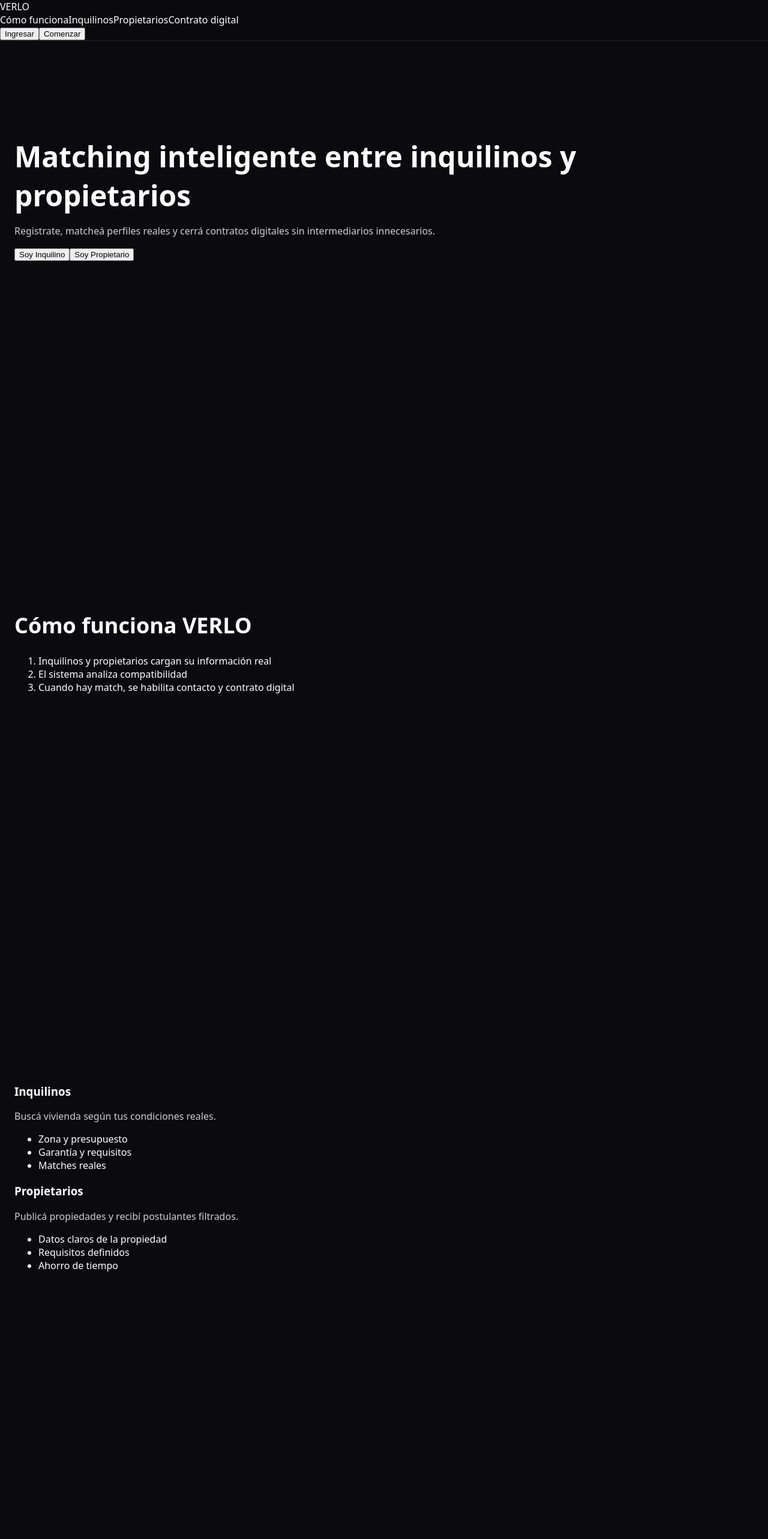
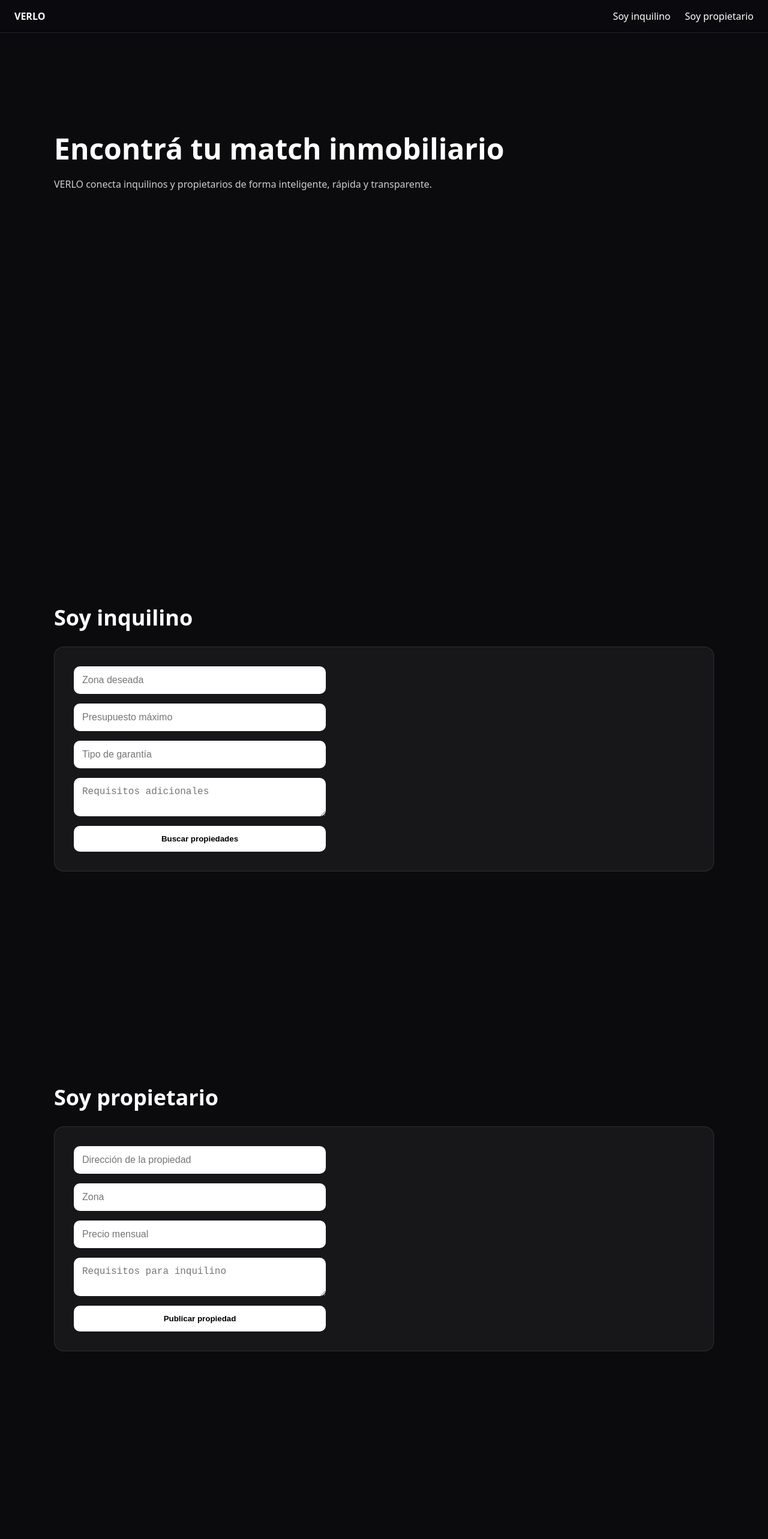
Before and after one commit to rentverlo-dotcom/verlo, a Next.js app: page / in a window 1280 px wide. Shown: the top 2566 px of the page at 60% size. After the commit the page ends 2455 px from the top, so only its background shows below. Built offline with nearby package versions, Linux system fonts and the light colour scheme.

Commit message:
Update page.tsx

```diff
--- a/app/page.tsx
+++ b/app/page.tsx
@@ -1,169 +1,63 @@
-'use client';
-
-import { useState } from 'react';
-
-export default function Page() {
-  const [role, setRole] = useState<'tenant' | 'owner' | null>(null);
-
+export default function HomePage() {
   return (
     <>
-      {/* ================= HEADER ================= */}
-      <header className="fixed top-0 z-50 w-full border-b border-neutral-800 bg-black/80 backdrop-blur">
-        <div className="mx-auto flex h-16 max-w-7xl items-center justify-between px-6">
-          {/* LOGO */}
-          <div className="text-lg font-semibold tracking-wide text-white">
-            VERLO
-          </div>
-
-          {/* NAV */}
-          <nav className="hidden md:flex items-center gap-8 text-sm text-neutral-300">
-            <a href="#como-funciona" className="hover:text-white">Cómo funciona</a>
-            <a href="#inquilinos" className="hover:text-white">Inquilinos</a>
-            <a href="#propietarios" className="hover:text-white">Propietarios</a>
-            <a href="#contrato" className="hover:text-white">Contrato digital</a>
+      {/* HEADER */}
+      <header>
+        <div className="nav">
+          <strong>VERLO</strong>
+          <nav className="nav-links">
+            <a href="#inquilino">Soy inquilino</a>
+            <a href="#propietario">Soy propietario</a>
           </nav>
-
-          {/* ACTIONS */}
-          <div className="flex items-center gap-3">
-            <button className="text-sm text-neutral-300 hover:text-white">
-              Ingresar
-            </button>
-            <button className="rounded-md bg-white px-4 py-2 text-sm font-medium text-black hover:bg-neutral-200">
-              Comenzar
-            </button>
-          </div>
         </div>
       </header>
 
-      {/* ================= MAIN ================= */}
-      <main className="pt-24 text-white">
-
-        {/* ================= HERO ================= */}
-        <section className="mx-auto max-w-7xl px-6 py-24">
-          <h1 className="max-w-3xl text-5xl font-semibold leading-tight">
-            Matching inteligente entre inquilinos y propietarios
-          </h1>
-          <p className="mt-6 max-w-2xl text-neutral-400">
-            Registrate, matcheá perfiles reales y cerrá contratos digitales sin
-            intermediarios innecesarios.
+      {/* HERO */}
+      <section>
+        <div className="container">
+          <h1>Encontrá tu match inmobiliario</h1>
+          <p>
+            VERLO conecta inquilinos y propietarios de forma inteligente,
+            rápida y transparente.
           </p>
-
-          <div className="mt-10 flex gap-4">
-            <button
-              onClick={() => setRole('tenant')}
-              className="rounded-md bg-white px-6 py-3 text-black font-medium"
-            >
-              Soy Inquilino
-            </button>
-            <button
-              onClick={() => setRole('owner')}
-              className="rounded-md border border-white/30 px-6 py-3"
-            >
-              Soy Propietario
-            </button>
         </div>
       </section>
 
-        {/* ================= COMO FUNCIONA ================= */}
-        <section id="como-funciona" className="bg-neutral-950 py-20">
-          <div className="mx-auto max-w-4xl px-6">
-            <h2 className="text-3xl font-semibold mb-6">Cómo funciona VERLO</h2>
-            <ol className="list-decimal pl-6 space-y-2 text-neutral-300">
-              <li>Inquilinos y propietarios cargan su información real</li>
-              <li>El sistema analiza compatibilidad</li>
-              <li>Cuando hay match, se habilita contacto y contrato digital</li>
-            </ol>
-          </div>
-        </section>
-
-        {/* ================= DOBLE ENTRADA ================= */}
-        <section className="py-20">
-          <div className="mx-auto max-w-6xl px-6 grid grid-cols-1 md:grid-cols-2 gap-16">
-            <div id="inquilinos">
-              <h3 className="text-2xl font-semibold mb-4">Inquilinos</h3>
-              <p className="text-neutral-400 mb-4">
-                Buscá vivienda según tus condiciones reales.
-              </p>
-              <ul className="list-disc pl-5 text-neutral-300 space-y-1">
-                <li>Zona y presupuesto</li>
-                <li>Garantía y requisitos</li>
-                <li>Matches reales</li>
-              </ul>
-            </div>
-
-            <div id="propietarios">
-              <h3 className="text-2xl font-semibold mb-4">Propietarios</h3>
-              <p className="text-neutral-400 mb-4">
-                Publicá propiedades y recibí postulantes filtrados.
-              </p>
-              <ul className="list-disc pl-5 text-neutral-300 space-y-1">
-                <li>Datos claros de la propiedad</li>
-                <li>Requisitos definidos</li>
-                <li>Ahorro de tiempo</li>
-              </ul>
+      {/* INQUILINO */}
+      <section id="inquilino">
+        <div className="container">
+          <h2>Soy inquilino</h2>
+          <div className="card">
+            <form className="form">
+              <input placeholder="Zona deseada" />
+              <input placeholder="Presupuesto máximo" type="number" />
+              <input placeholder="Tipo de garantía" />
+              <textarea placeholder="Requisitos adicionales" />
+              <button className="button" type="submit">
+                Buscar propiedades
+              </button>
+            </form>
           </div>
         </div>
       </section>
 
-        {/* ================= FORMULARIOS ================= */}
-        {role && (
-          <section className="bg-neutral-950 py-20">
-            <div className="mx-auto max-w-xl px-6">
-              <h2 className="text-3xl font-semibold mb-6">
-                Formulario {role === 'tenant' ? 'Inquilino' : 'Propietario'}
-              </h2>
-
-              <form className="grid gap-4">
-                <input className="rounded-md bg-black border border-neutral-700 px-4 py-3" placeholder="Nombre completo" />
-                <input className="rounded-md bg-black border border-neutral-700 px-4 py-3" placeholder="Email" />
-                <input className="rounded-md bg-black border border-neutral-700 px-4 py-3" placeholder="Teléfono" />
-
-                {role === 'tenant' ? (
-                  <>
-                    <input className="rounded-md bg-black border border-neutral-700 px-4 py-3" placeholder="Zona de interés" />
-                    <input className="rounded-md bg-black border border-neutral-700 px-4 py-3" placeholder="Presupuesto máximo" />
-                    <input className="rounded-md bg-black border border-neutral-700 px-4 py-3" placeholder="Tipo de garantía" />
-                  </>
-                ) : (
-                  <>
-                    <input className="rounded-md bg-black border border-neutral-700 px-4 py-3" placeholder="Dirección de la propiedad" />
-                    <input className="rounded-md bg-black border border-neutral-700 px-4 py-3" placeholder="Precio" />
-                    <input className="rounded-md bg-black border border-neutral-700 px-4 py-3" placeholder="Requisitos" />
-                  </>
-                )}
-
-                <button
-                  type="button"
-                  className="mt-4 rounded-md bg-white py-3 text-black font-medium"
-                >
-                  Enviar para matching
+      {/* PROPIETARIO */}
+      <section id="propietario">
+        <div className="container">
+          <h2>Soy propietario</h2>
+          <div className="card">
+            <form className="form">
+              <input placeholder="Dirección de la propiedad" />
+              <input placeholder="Zona" />
+              <input placeholder="Precio mensual" type="number" />
+              <textarea placeholder="Requisitos para inquilino" />
+              <button className="button" type="submit">
+                Publicar propiedad
               </button>
             </form>
           </div>
-          </section>
-        )}
-
-        {/* ================= MATCH & CONTRATO ================= */}
-        <section id="contrato" className="py-20">
-          <div className="mx-auto max-w-4xl px-6">
-            <h2 className="text-3xl font-semibold mb-6">
-              Matching y contrato digital
-            </h2>
-            <ul className="list-disc pl-6 text-neutral-300 space-y-2">
-              <li>Notificación automática a inquilino y propietario</li>
-              <li>Aviso al administrador</li>
-              <li>Generación de contrato digital</li>
-              <li>Trazabilidad completa del proceso</li>
-            </ul>
         </div>
       </section>
-
-        {/* ================= FOOTER ================= */}
-        <footer className="border-t border-neutral-800 py-10 text-center text-neutral-400">
-          <small>VERLO · Plataforma de matching inmobiliario</small>
-        </footer>
-
-      </main>
     </>
   );
 }
```
Lines whose indentation alone changed are shown as unchanged.
